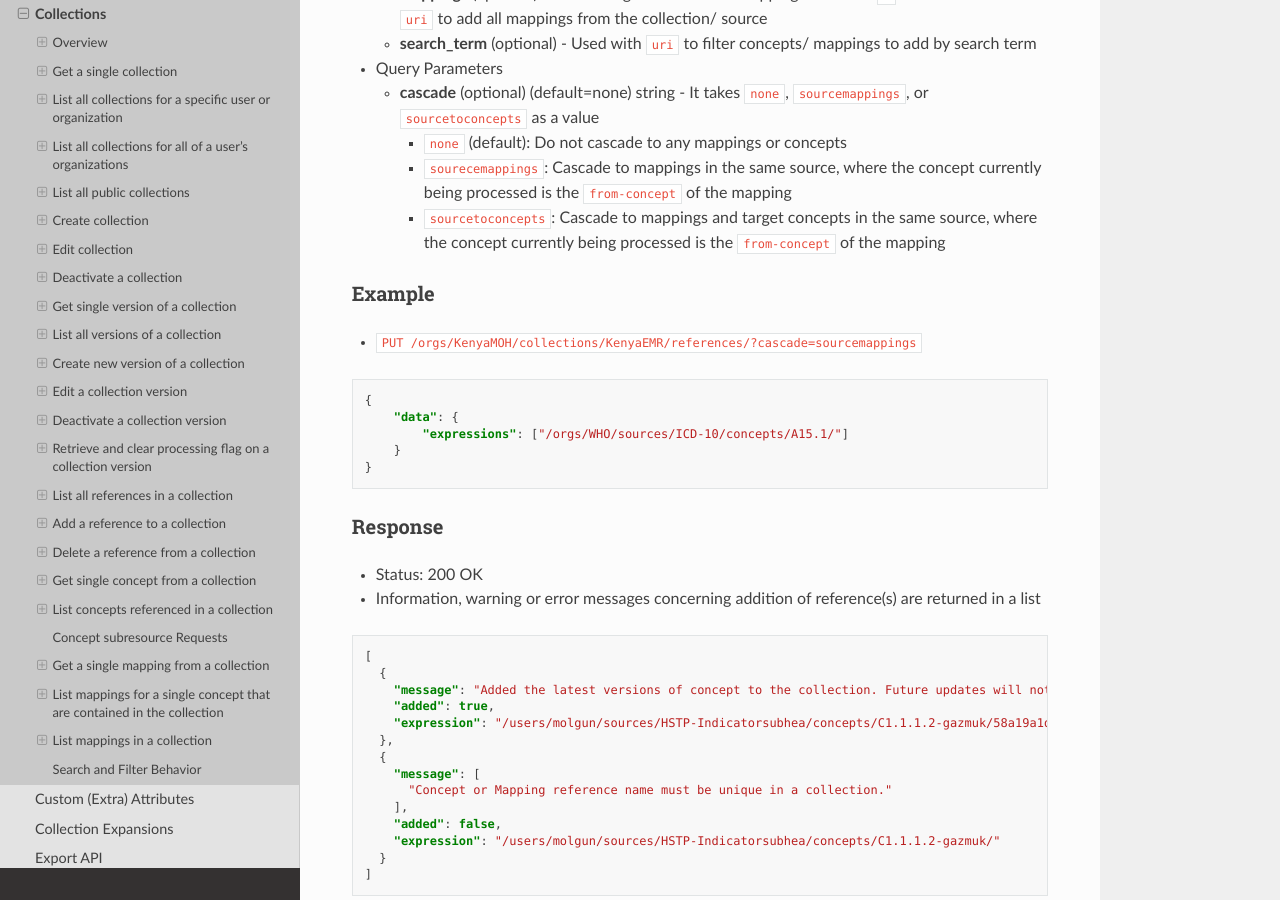
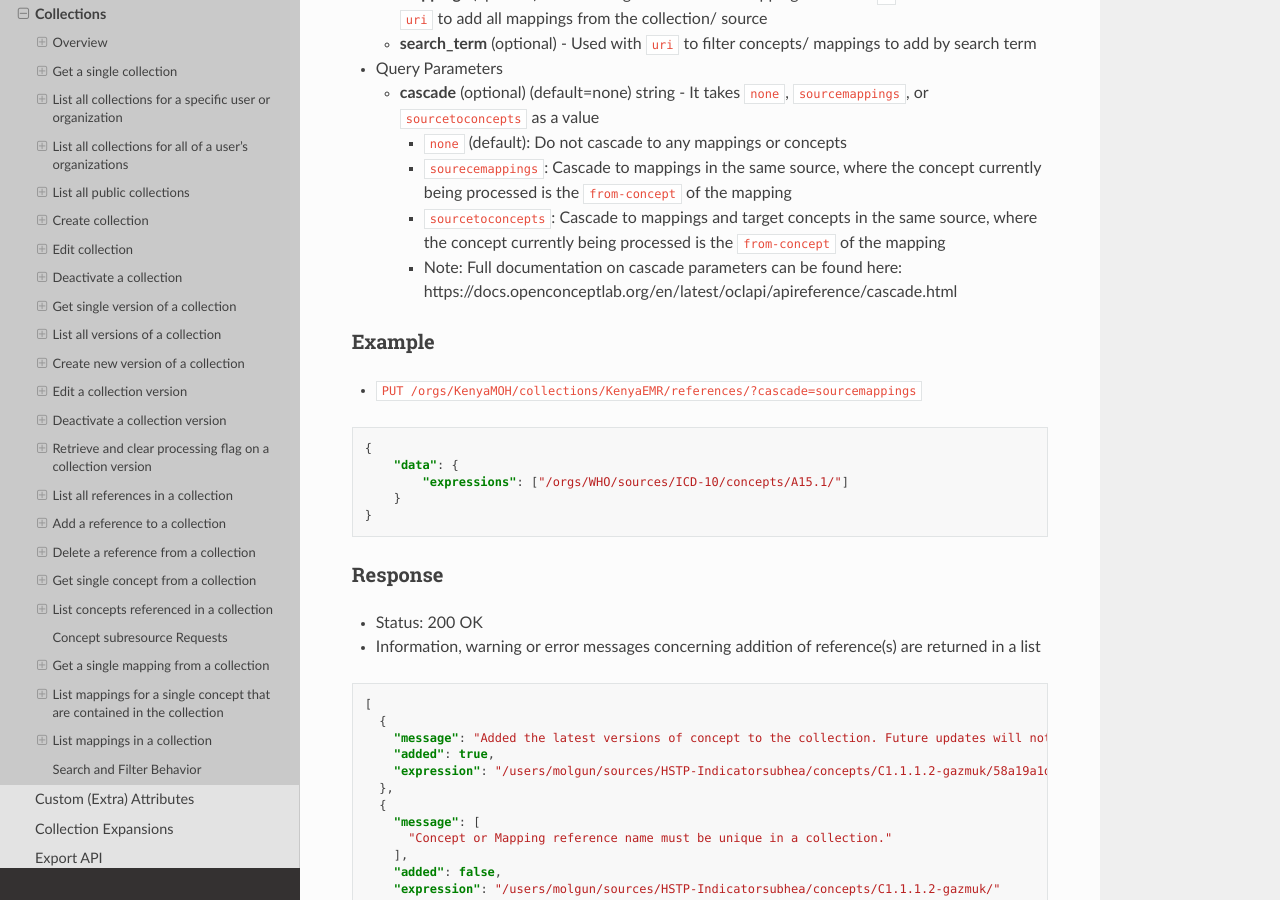
Before and after one commit to OpenConceptLab/ocl-docs, a Sphinx documentation site: the page built from docs/source/oclapi/apireference/collections.md, in a window 1280 px wide and 900 px high, scrolled down 16131 px. Built offline with Sphinx 7.4.7 and the Read the Docs theme 2.0.0, drawn with Linux system fonts in a browser that asks for light colours.

Commit message:
Linked to Cascade page

```diff
--- a/docs/source/oclapi/apireference/collections.md
+++ b/docs/source/oclapi/apireference/collections.md
@@ -627,6 +627,7 @@ PUT /user/collections/:collection/references/
       * `none` (default): Do not cascade to any mappings or concepts
       * `sourecemappings`: Cascade to mappings in the same source, where the concept currently being processed is the `from-concept` of the mapping
       * `sourcetoconcepts`: Cascade to mappings and target concepts in the same source, where the concept currently being processed is the `from-concept` of the mapping
+      * Note: Full documentation on cascade parameters can be found here: https://docs.openconceptlab.org/en/latest/oclapi/apireference/cascade.html
 
 ### Example
 * `PUT /orgs/KenyaMOH/collections/KenyaEMR/references/?cascade=sourcemappings`
```
